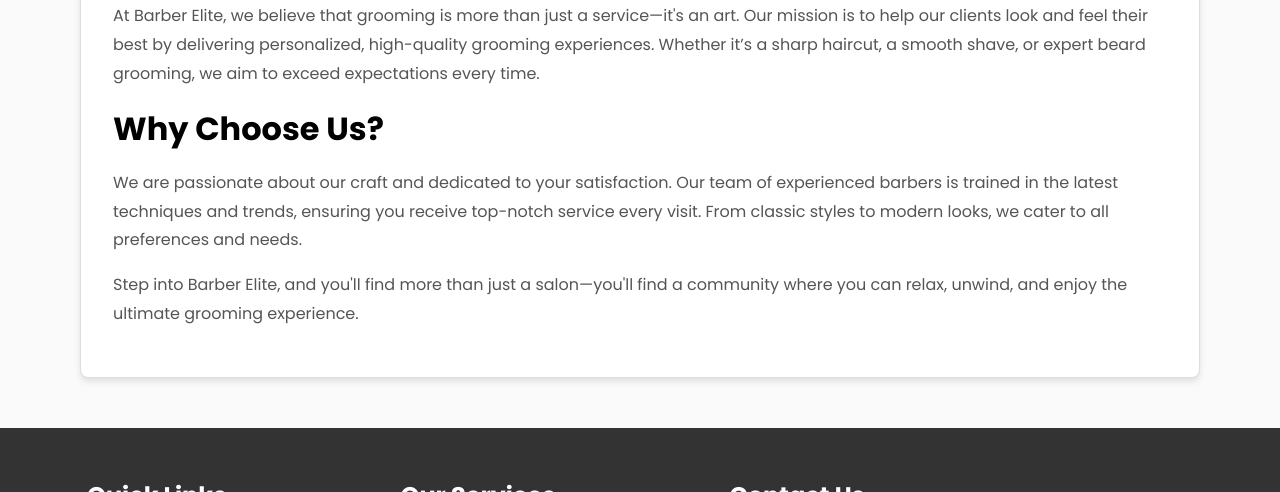
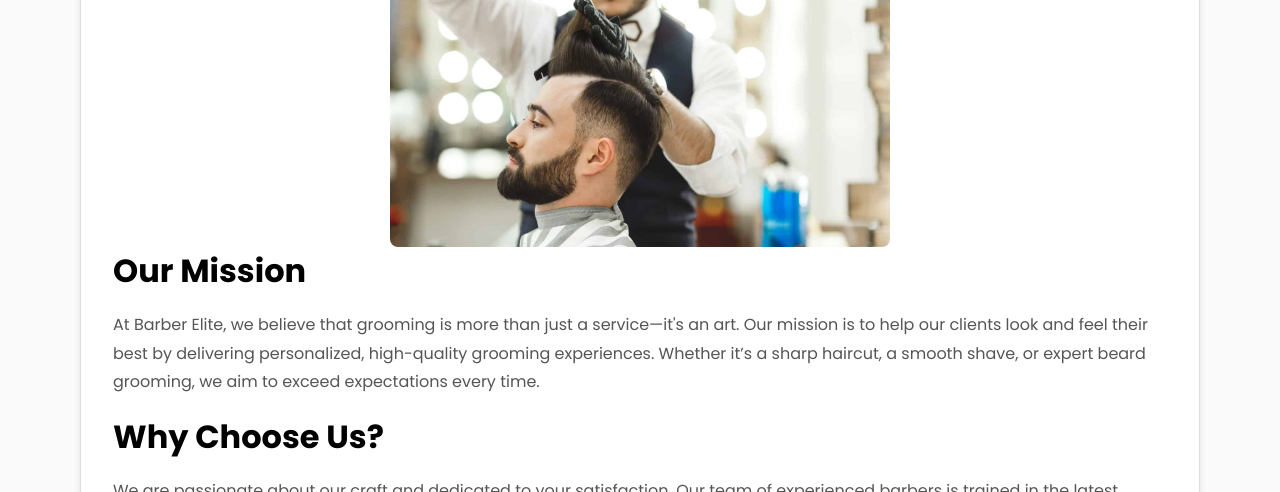
Before and after one commit to Ekele-thankgod/Barbing-saloon-website, a plain HTML site: page About.html in a window 1280 px wide. Shown: the part 608-1100 px from the top of the page. Drawn offline with Linux system fonts and the light colour scheme; the site is published under a folder, as on GitHub Pages, so addresses that start at the root find nothing.

Commit message:
Update About.html

```diff
--- a/About.html
+++ b/About.html
@@ -72,7 +72,7 @@
                 <h2>Our Story</h2>
                 <p>Barber Elite was founded with one mission in mind: to provide exceptional grooming services in a welcoming and professional environment. Over the years, we have built a reputation as a trusted name in the grooming industry, thanks to our commitment to quality and customer satisfaction.</p>
                 <div class="picture">
-                    <img src="/images/barber-school.jpg" alt="Barber Shop Interior">
+                    <img src="./images/barber-school.jpg" alt="Barber Shop Interior">
                 </div>
                 <h2>Our Mission</h2>
                 <p>At Barber Elite, we believe that grooming is more than just a service—it's an art. Our mission is to help our clients look and feel their best by delivering personalized, high-quality grooming experiences. Whether it’s a sharp haircut, a smooth shave, or expert beard grooming, we aim to exceed expectations every time.</p>
```
